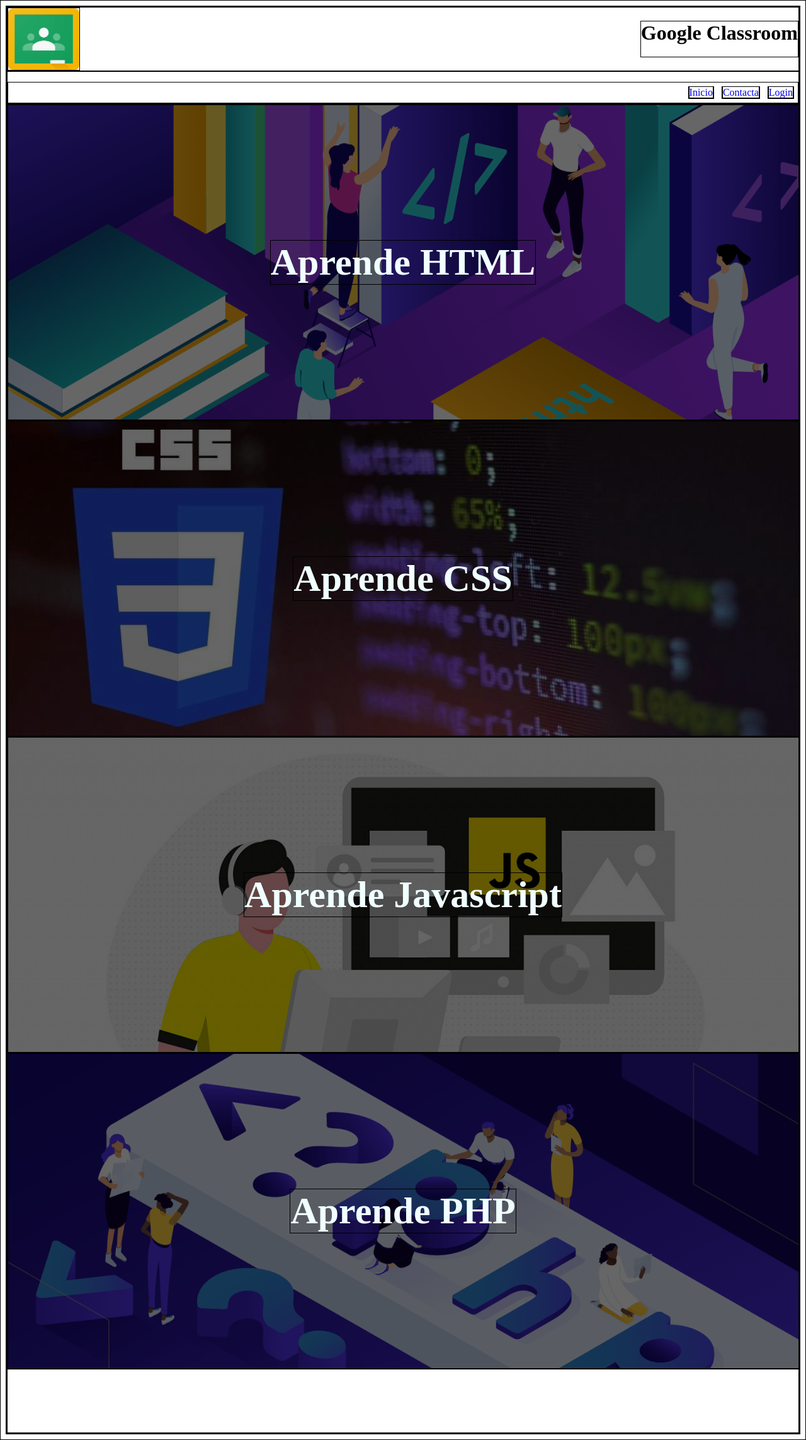
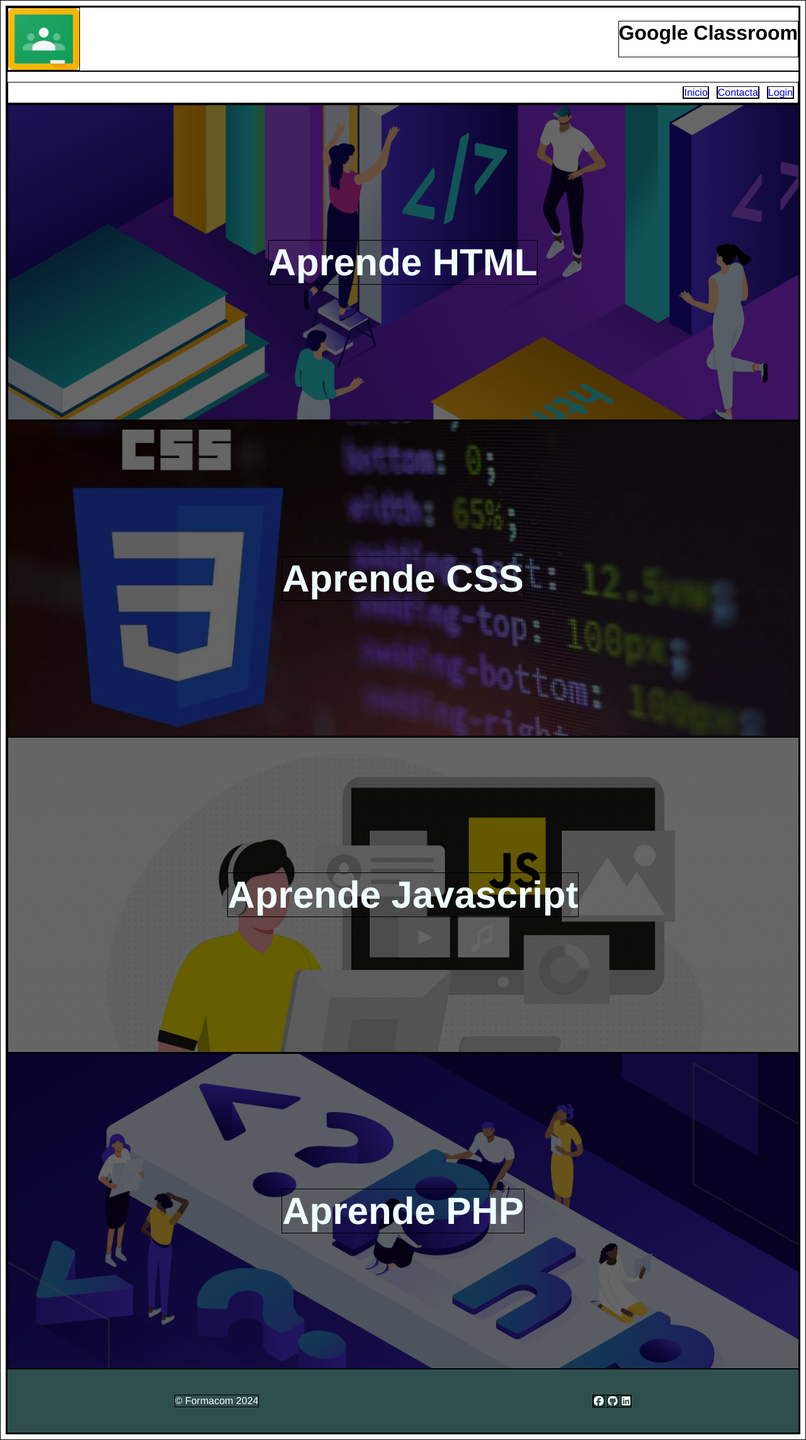
Before and after one commit to nocodecampo/web2, a PHP site: page / in a window 1280 px wide. Shown: the whole page at 63% size. Run offline with PHP 8.4, Linux system fonts and the light colour scheme.

Commit message:
footer included

```diff
--- a/css/index.css
+++ b/css/index.css
@@ -1,5 +1,9 @@
 * {
     border: solid 1px black;
+}
+
+body{
+    font-family: 'Franklin Gothic Medium', 'Arial Narrow', Arial, sans-serif;
 }
 
 header {
@@ -22,6 +26,11 @@ section {
 
 footer {
     height: 100px;
+    background-color:darkslategrey;
+    color: white;
+    display: flex;
+    align-items: center;
+    justify-content: space-around;
 }
 
 nav ul {
--- a/index.html
+++ b/index.html
@@ -6,6 +6,9 @@
     <meta name="viewport" content="width=device-width, initial-scale=1.0">
     <title>Landing web 2</title>
     <link rel="stylesheet" href="css/index.css">
+    <link rel="stylesheet" href="https://cdnjs.cloudflare.com/ajax/libs/font-awesome/6.7.2/css/all.min.css"
+        integrity="sha512-Evv84Mr4kqVGRNSgIGL/F/aIDqQb7xQ2vcrdIwxfjThSH8CSR7PBEakCr51Ck+w+/U6swU2Im1vVX0SVk9ABhg=="
+        crossorigin="anonymous" referrerpolicy="no-referrer" />
 </head>
 
 <body>
@@ -44,7 +47,12 @@
             <h3>Aprende PHP</h3>
         </section>
         <footer>
-
+            <p>© Formacom 2024</p>
+            <div>
+                <i class="fa-brands fa-facebook"></i>
+                <i class="fa-brands fa-github"></i>
+                <i class="fa-brands fa-linkedin"></i>
+            </div>
         </footer>
     </main>
 </body>
```
